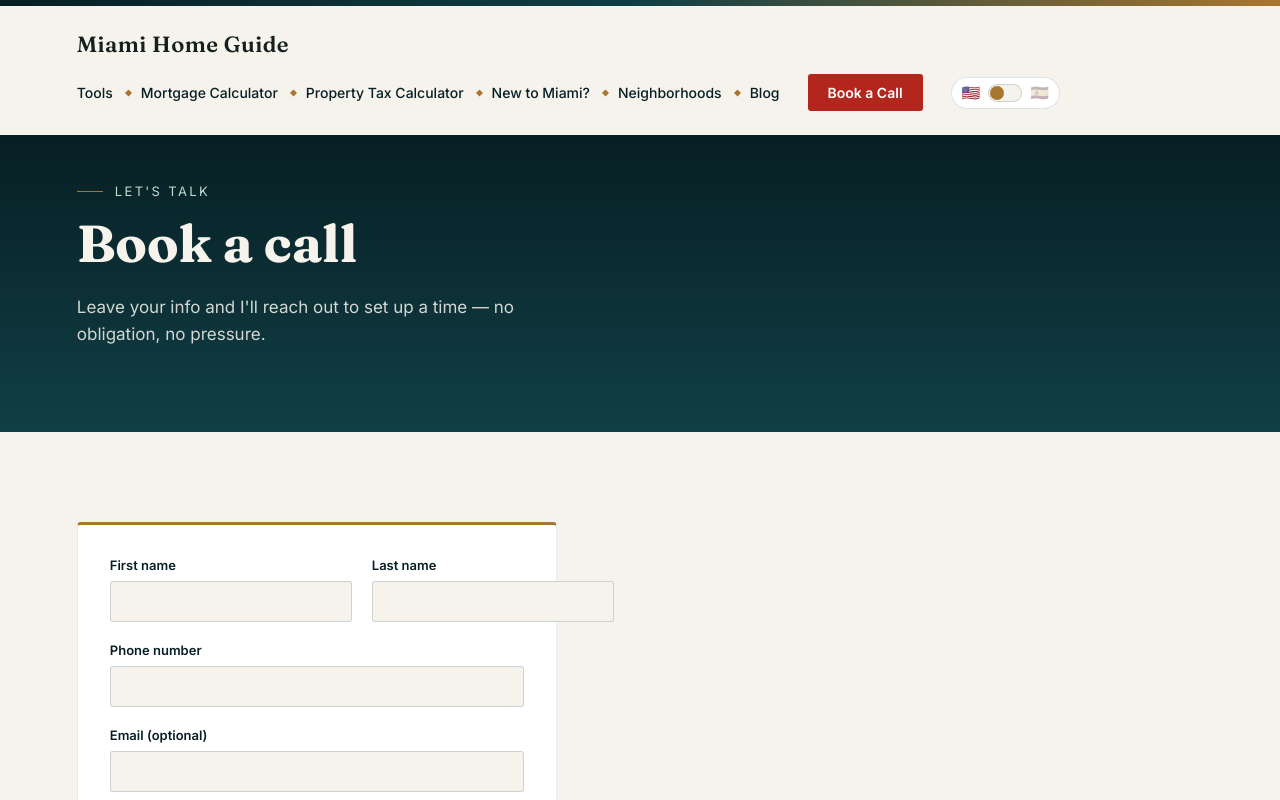
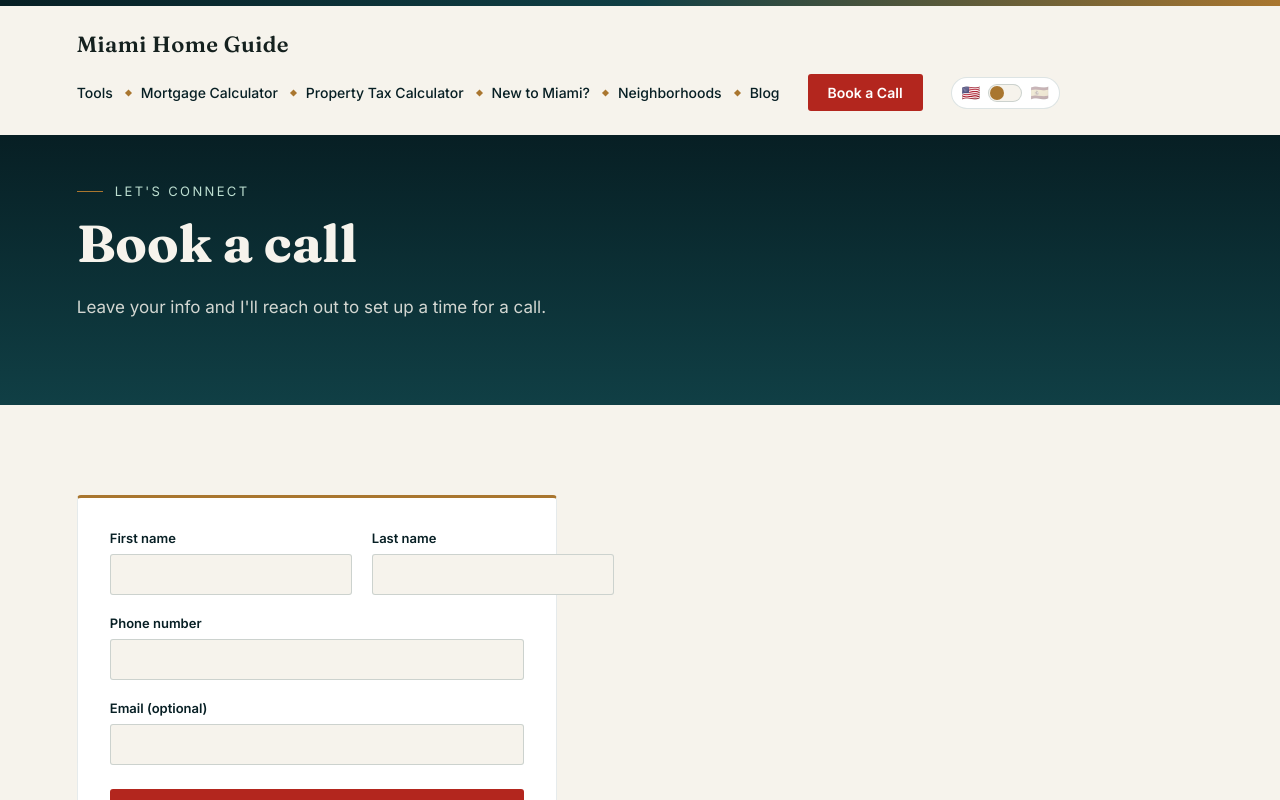
Before and after one commit to matravagnan-droid/miami-home-guide, a Next.js app: page /book-a-call in a window 1280 px wide. Shown: the top 800 px of the page. Built offline with nearby package versions, Linux system fonts and the light colour scheme.

Commit message:
Tweak Book a Call page copy

```diff
--- a/app/i18n/translations.js
+++ b/app/i18n/translations.js
@@ -10,9 +10,9 @@ const translations = {
       bookCall: "Book a Call",
     },
     bookCallPage: {
-      eyebrow: "Let's talk",
+      eyebrow: "Let's Connect",
       h1: "Book a call",
-      p: "Leave your info and I'll reach out to set up a time — no obligation, no pressure.",
+      p: "Leave your info and I'll reach out to set up a time for a call.",
       firstName: "First name",
       lastName: "Last name",
       phone: "Phone number",
@@ -338,9 +338,9 @@ const translations = {
       bookCall: "Agendar Llamada",
     },
     bookCallPage: {
-      eyebrow: "Hablemos",
+      eyebrow: "Conectemos",
       h1: "Agendar una llamada",
-      p: "Déjeme su información y me pondré en contacto para coordinar un horario — sin compromiso, sin presión.",
+      p: "Déjeme su información y me pondré en contacto para coordinar un horario para una llamada.",
       firstName: "Nombre",
       lastName: "Apellido",
       phone: "Número de teléfono",
```
